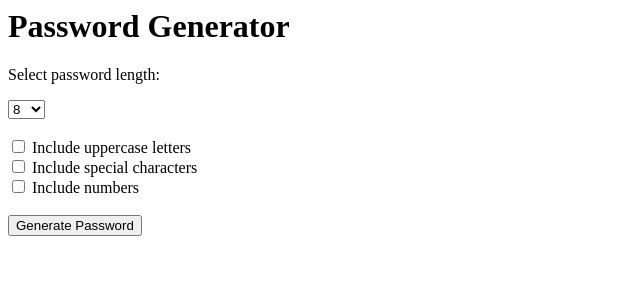
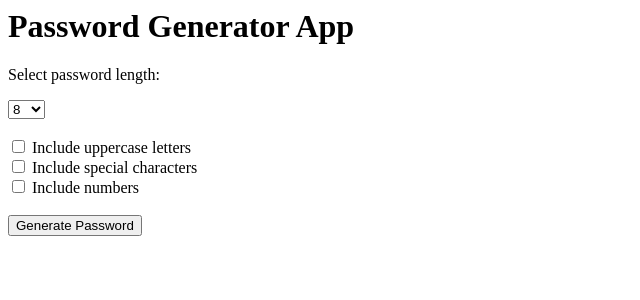
Before and after one commit to stalinbarath/django3_password_generator, a Django app: page / in a window 1280 px wide. Shown: the top 300 px of the page, without its empty margins (0-640 px from the left). Run offline with Django 3.2, Linux system fonts and the light colour scheme.

Commit message:
Second Commit

```diff
--- a/generator_app/templates/generator_app/index.html
+++ b/generator_app/templates/generator_app/index.html
@@ -1,4 +1,4 @@
-<h1>Password Generator</h1>
+<h1>Password Generator App</h1>
 
 <form action="{% url 'password' %}">
 
```
